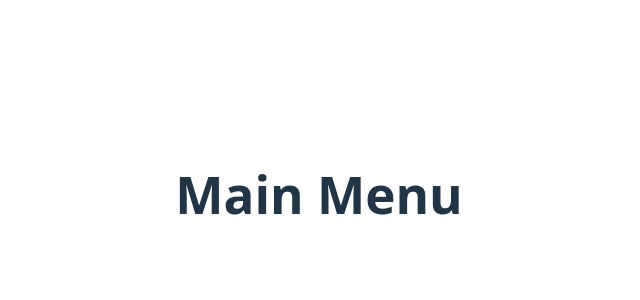
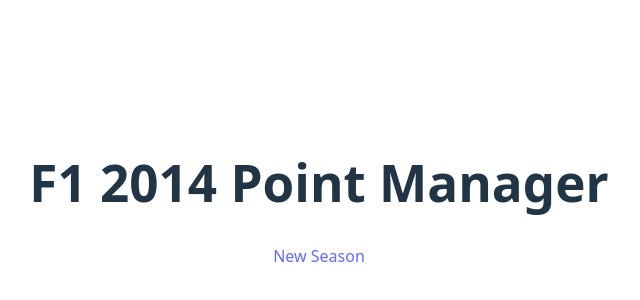
Before and after one commit to therobhe/f1-game-point-manager, a React (Vite) app: page / in a window 1280 px wide. Shown: the part 206-506 px from the top of the page, without its empty margins (321-961 px from the left). Built offline with nearby package versions, Linux system fonts and the light colour scheme.

Commit message:
update MainMenu component with new title and navigation link

```diff
--- a/package.json
+++ b/package.json
@@ -21,13 +21,10 @@
     "@types/react": "^19.2.5",
     "@types/react-dom": "^19.2.3",
     "@vitejs/plugin-react": "^5.1.1",
-    "autoprefixer": "^10.4.23",
     "eslint": "^9.39.1",
     "eslint-plugin-react-hooks": "^7.0.1",
     "eslint-plugin-react-refresh": "^0.4.24",
     "globals": "^16.5.0",
-    "postcss": "^8.5.6",
-    "tailwindcss": "^4.1.18",
     "typescript": "~5.9.3",
     "typescript-eslint": "^8.46.4",
     "vite": "^7.2.4"
--- a/src/pages/MainMenu.tsx
+++ b/src/pages/MainMenu.tsx
@@ -1,7 +1,16 @@
-import React from "react";
+import React from 'react';
+import { Link } from 'react-router-dom';
 
 export const MainMenu: React.FC = () => {
-    return (
-        <h1>Main Menu</h1>
-    )
-}
+	return (
+		<>
+			<h1>F1 2014 Point Manager</h1>
+			<Link
+				to="/tracks"
+				className="inline-block px-6 py-2 mt-4 bg-blue-600 text-white font-semibold rounded hover:bg-blue-700 transition-colors"
+			>
+				New Season
+			</Link>
+		</>
+	);
+};
```
